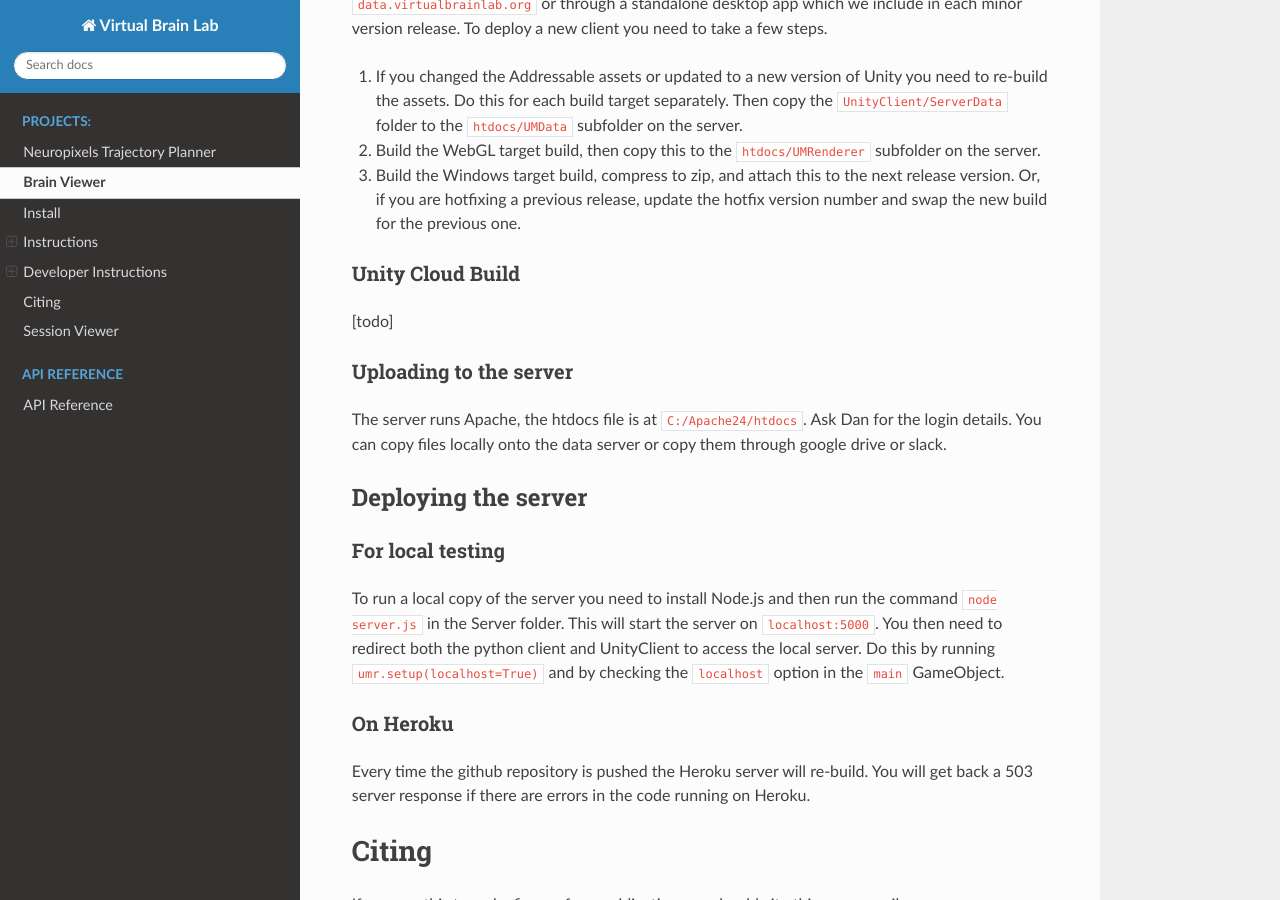
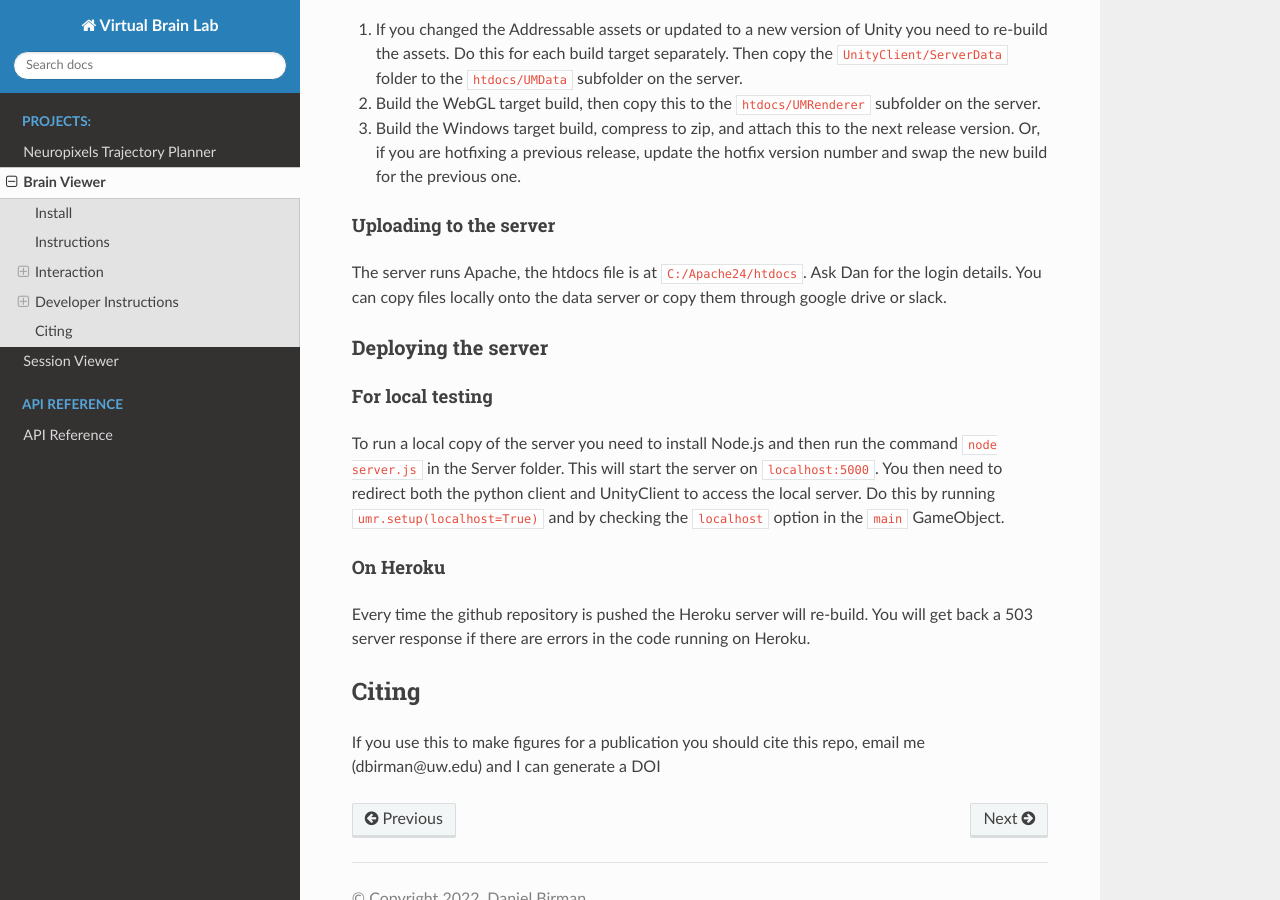
Before and after one commit to VirtualBrainLab/vbl-docs, a Sphinx documentation site: the page built from docs/source/02_brain_viewer.md, in a window 1280 px wide and 900 px high, scrolled down 3958 px. Built offline with Sphinx 7.4.7 and the Read the Docs theme 2.0.0, drawn with Linux system fonts in a browser that asks for light colours.

Commit message:
Changing depth in hierarchy for brain viewer tags

```diff
--- a/docs/source/02_brain_viewer.md
+++ b/docs/source/02_brain_viewer.md
@@ -12,7 +12,7 @@
 
 This project allows you to connect your Python scripts to a standalone "mouse brain renderer" program, to create graphics like the ones above. As a user, you only need to read the first set of instructions below (install + instructions).
 
-# Install
+## Install
 
 The fastest way to get running is to open http://data.virtualbrainlab.org/UMRenderer in a browser window.
 
@@ -20,7 +20,7 @@
 
 You can also download the latest standalone desktop app for Windows from the [releases page](https://github.com/dbirman/UMRenderer/releases). Linux and Mac executables are available by request.
 
-# Instructions
+## Instructions
 
 Open either the web app page and allow it to load or run the desktop client. The desktop client will login automatically using your username (the python package will do the same). **Note:** If you are using the *web* app you will need to set your username manually. Press `I` and enter your account username. If you aren't sure what that is, try running:
 
@@ -51,11 +51,11 @@
 
 Right click + drag to pan
 
-## Render calls
+### Render calls
 
 Once you have imported `umr` you can use the following calls to display data. Refer to the `unitymouse/render.py` file for detailed instructions about what data format to use for each call.
 
-### CCF 3D Volumes
+#### CCF 3D Volumes
 
 `umr.set_volume_visibility` - pass a dictionary of area acronyms/IDs keys and boolean visibility values to load 3D meshes **note:** this must be called before you use any of the subsequent functions.
 
@@ -71,7 +71,7 @@
 
 `umr.set_volume_shader` - pass a dictionary of area acronyms/IDs and strings to set shaders (options: 'default', 'toon', 'toon-outline', 'transparent-lit', 'transparent-unlit')
 
-### Neurons
+#### Neurons
 
 `umr.create_neurons` - pass a list of neuron names as strings to create new neurons
 
@@ -83,7 +83,7 @@
 
 `umr.set_neuron_shape` - pass a dictionary of neuron names and strings (options: sphere, cube), use cube if you are displaying more than a few thousand objects
 
-### Probes
+#### Probes
 
 `umr.create_probes` - pass a list of probe names as strings to create new probes
 
@@ -93,21 +93,21 @@
 
 `umr.set_probe_size` - pass a dictionary of probe names and a list of 3 floats to set probe size in width / height / depth (default: [0.07, 3.84, 0.02])
 
-### Cameras
+#### Cameras
 
 `umr.set_camera_target` - pass the ap/dv/lr coordinates in mm
 
 `umr.set_camera_y_angle` - controls the rotation of the camera around the Y (up) axis
 
-## Settings
+### Settings
 
 In the application settings (which are open by default) you can "explode" the brain using the slider option. You can explode all areas, or just the cortex and hippocampus "vertically" sort of like a nested doll. You can also switch from exploding all areas to just the left side, as well as set the colors to the defaults on the right side of the brain.
 
 The camera rotation button continuously increments the `set_camera_y_angle` function to rotate the camera around the current camera target point. The speed is controlled by the slider.
 
-# Developer Instructions
+## Developer Instructions
 
-## Adding new functionality
+### Adding new functionality
 
 To add a new function you need to add three parts:
 
@@ -117,7 +117,7 @@
 
 Before deploying you should add a new test script in `Examples` which runs your new functionality and makes sure that it works. See `example_script.py`.
 
-## Deploying the client
+### Deploying the client
 
 The client is accessed by users in two ways: either through the web server at `data.virtualbrainlab.org` or through a standalone desktop app which we include in each minor version release. To deploy a new client you need to take a few steps.
 
@@ -125,24 +125,20 @@
  2. Build the WebGL target build, then copy this to the `htdocs/UMRenderer` subfolder on the server.
  3. Build the Windows target build, compress to zip, and attach this to the next release version. Or, if you are hotfixing a previous release, update the hotfix version number and swap the new build for the previous one.
 
-### Unity Cloud Build
-
-[todo]
-
-### Uploading to the server
+#### Uploading to the server
 
 The server runs Apache, the htdocs file is at `C:/Apache24/htdocs`. Ask Dan for the login details. You can copy files locally onto the data server or copy them through google drive or slack.
 
-## Deploying the server
+### Deploying the server
 
-### For local testing
+#### For local testing
 
 To run a local copy of the server you need to install Node.js and then run the command `node server.js` in the Server folder. This will start the server on `localhost:5000`. You then need to redirect both the python client and UnityClient to access the local server. Do this by running `umr.setup(localhost=True)` and by checking the `localhost` option in the `main` GameObject.
 
-### On Heroku
+#### On Heroku
 
 Every time the github repository is pushed the Heroku server will re-build. You will get back a 503 server response if there are errors in the code running on Heroku.
 
-# Citing
+## Citing
 
 If you use this to make figures for a publication you should cite this repo, email me (dbirman@uw.edu) and I can generate a DOI
```
Also changed, not shown: 8 other files.
